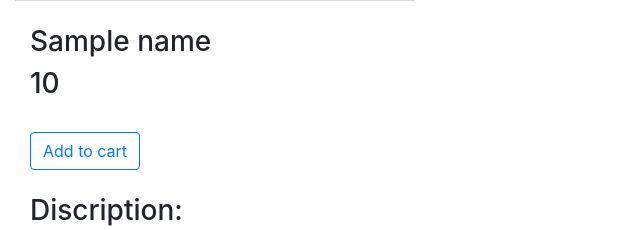
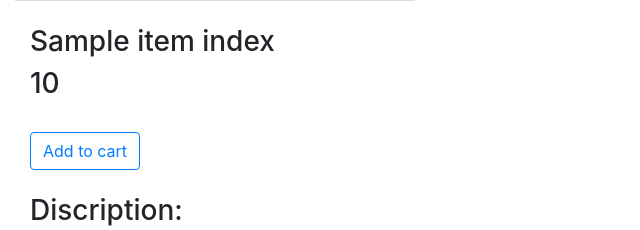
Before and after one commit to EnKhash/kae_store, a Flask app: template Templates/item-description.html in a window 1280 px wide. Shown: the part 449-679 px from the top of the page, without its empty margins (0-640 px from the left). Run offline with Flask 2, Linux system fonts and the light colour scheme; the template is opened without the code that fills it: most values are stand-ins (such as "Sample title", 1, 10 or a date in 2020); grey boxes marked "Sample" are stand-in pictures; some libraries are stand-ins or nearby versions.

Commit message:
item desc

```diff
--- a/Templates/index.html
+++ b/Templates/index.html
@@ -75,7 +75,7 @@
     <a href="#"><img class="card-img-top" src="{{items[i]['img']}}" alt=""></a>
     <div class="card-body">
       <h4 class="card-title">
-        <a href="{{ url_for('itemDesc', name=items[i]['name'], price=items[i]['price'], desc=items[i]['description'], img=items[i]['img']) }}">{{items[i]['name']}}</a><!--passing image here-->
+        <a href="{{ url_for('itemDesc', item_index=presented_item) }}">{{items[i]['name']}}</a><!--passing image here-->
       </h4>
       <h5>${{items[i]['price']}}</h5>
       <p class="card-text">${{items[i]['description']}}</p>
--- a/Templates/item-description.html
+++ b/Templates/item-description.html
@@ -6,15 +6,15 @@
     <div class="row">
         <div class="col-sm-12">
 
-            <img src="{{img}}" alt="" style="width: 1280; height: 720;"><br><br>
+            <img src="{{itemIndex['img']}}" alt="" style="width: 1280; height: 720;"><br><br>
 
             <div class="col-sm-12">
-            <h3>{{ name }}</h3>
-            <h3>{{price}}</h3><br>
+            <h3>{{ itemIndex['name'] }}</h3>
+            <h3>{{ itemIndex['price'] }}</h3><br>
             <button class="btn btn-outline-primary">Add to cart</button><br><br>
 
             <h3>Discription:</h3>
-            <h5>{{ desc }}</h5>
+            <h5>{{ itemIndex['description'] }}</h5>
 
             <br>
           </div>
--- a/app.py
+++ b/app.py
@@ -26,9 +26,9 @@
     return render_template('contact.html', title='Contact Us')
 
 #item-discription page
-@app.route("/item-description/<string:name>/<float:price>/<string:desc>/<string:img>")
-def itemDesc(name, price, desc, img):
-    return render_template('item-description.html', name=name, title=name, price=price, desc=desc, img=img)
+@app.route("/item-description/<int:item_index>")
+def itemDesc(item_index):
+    return render_template('item-description.html', presented_item= items[item_index] )
 
 
 #load product.json file
```
